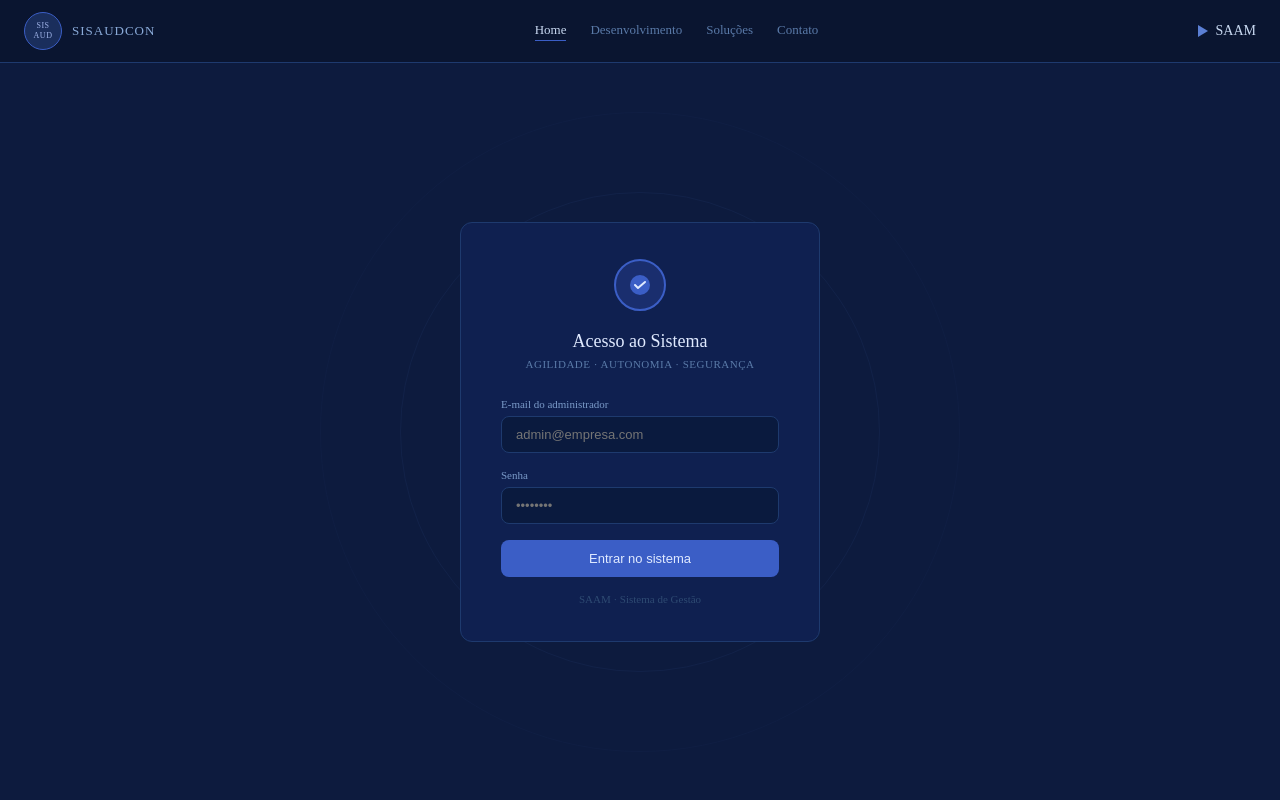
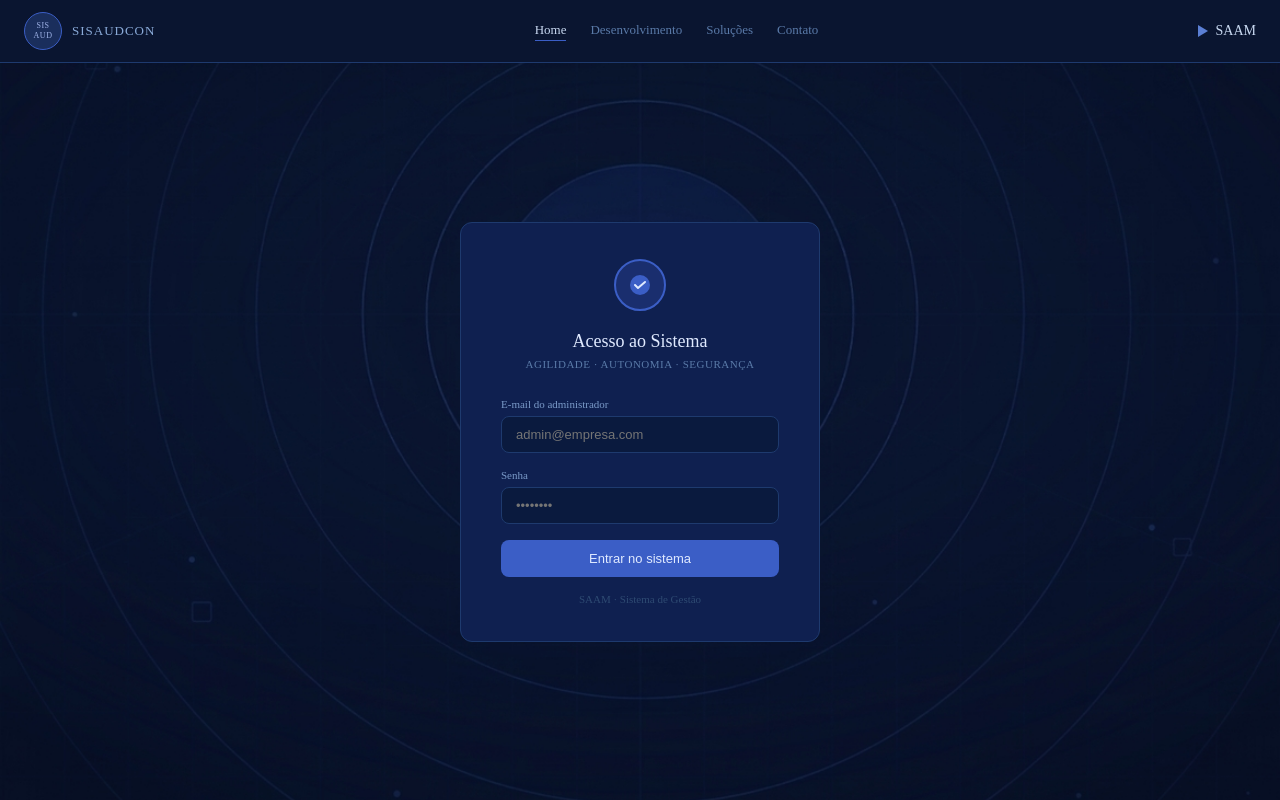
Before and after one commit to Andersonlima13/TESTE_PRATICO_SISAUDCOM, a React (Create React App) app in the folder frontend/: page / in a window 1280 px wide. Built offline with nearby package versions, Linux system fonts and the light colour scheme.

Commit message:
fix : ajustando imagem de background

```diff
--- a/frontend/src/pages/Login/Login.jsx
+++ b/frontend/src/pages/Login/Login.jsx
@@ -1,5 +1,7 @@
+// pages/Login/Login.jsx
 import styled from "styled-components";
 import LoginForm from "./LoginForm";
+import loginBg from "../../assets/login-bg.png";
 
 const PageContainer = styled.div`
   flex: 1;
@@ -7,19 +9,10 @@ const PageContainer = styled.div`
   align-items: center;
   justify-content: center;
   padding: 40px 20px;
-  position: relative;
-`;
-
-const DecorativeCircle = styled.div`
-  position: absolute;
-  width: ${props => props.size}px;
-  height: ${props => props.size}px;
-  border-radius: 50%;
-  border: 1px solid rgba(91, 127, 212, ${props => props.opacity});
-  top: 50%;
-  left: 50%;
-  transform: translate(-50%, -50%);
-  pointer-events: none;
+  background-image: url(${loginBg});
+  background-size: cover;
+  background-position: center;
+  background-repeat: no-repeat;
 `;
 
 const Card = styled.div`
@@ -86,18 +79,6 @@ const CheckIcon = () => (
 export default function Login({ onSubmit, loading }) {
   return (
     <PageContainer>
-      {[
-        { size: 320, opacity: 0.12 },
-        { size: 480, opacity: 0.07 },
-        { size: 640, opacity: 0.03 }
-      ].map((circle) => (
-        <DecorativeCircle
-          key={circle.size}
-          size={circle.size}
-          opacity={circle.opacity}
-        />
-      ))}
-
       <Card>
         <CheckIcon />
         <Title>Acesso ao Sistema</Title>
```
Also changed, not shown: frontend/src/assets/login-bg.png (added).
